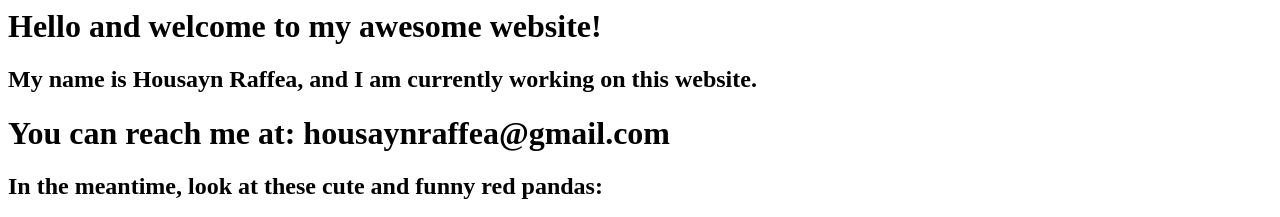
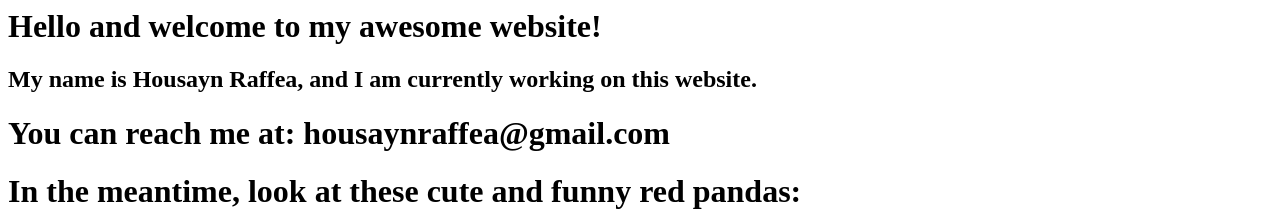
Before and after one commit to InfernoJoes/infernojoes.github.io, a plain HTML site: page index.html in a window 1280 px wide. Shown: the top 217 px of the page. Drawn offline with Linux system fonts and the light colour scheme.

Commit message:
Initial commit

```diff
--- a/index.html
+++ b/index.html
@@ -10,7 +10,7 @@
         <p>
             <h2>My name is Housayn Raffea, and I am currently working on this website. </h2>
             <h1>You can reach me at: housaynraffea@gmail.com<h1></h1>
-            <h2>In the meantime, look at these cute and funny red pandas:</h2>
+            <h1>In the meantime, look at these cute and funny red pandas:</h1>
 
             <div>
                 <img src="img/panda-red-panda.gif" alt="panda gif"/>
```
